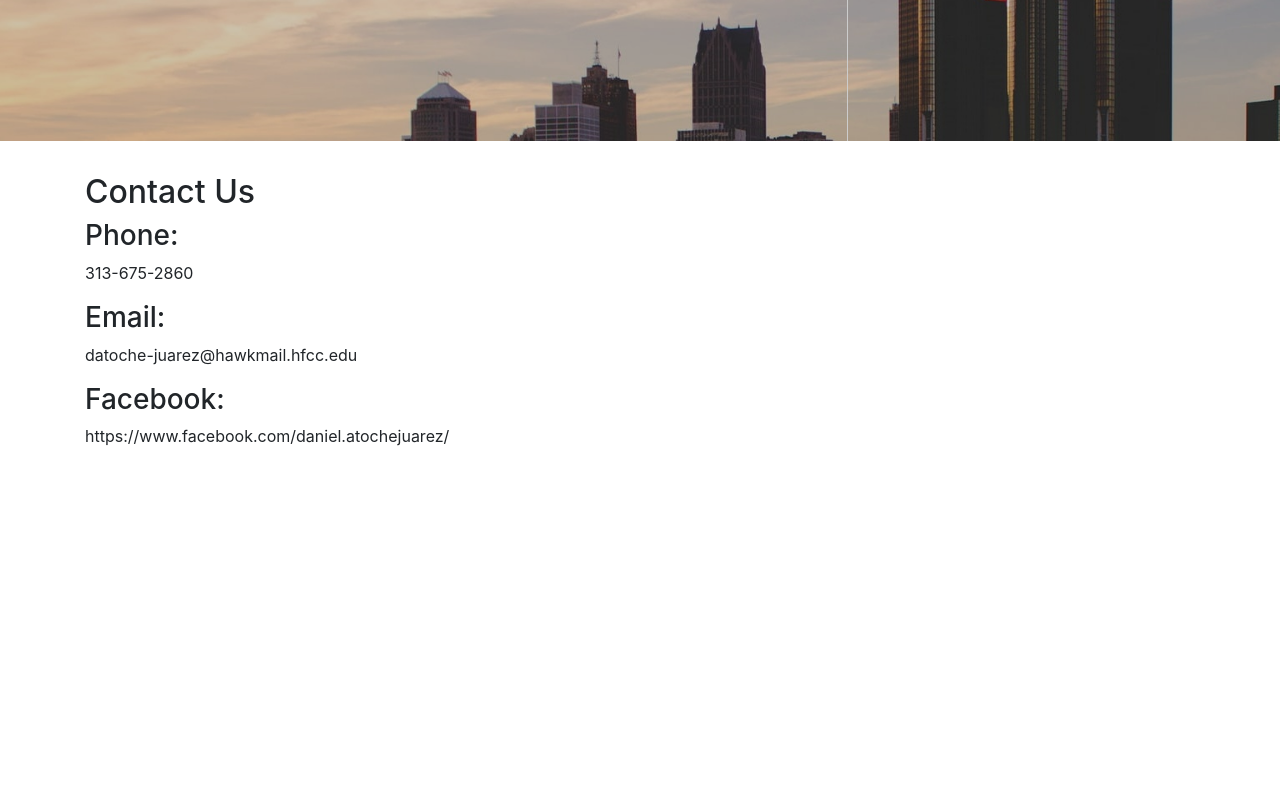
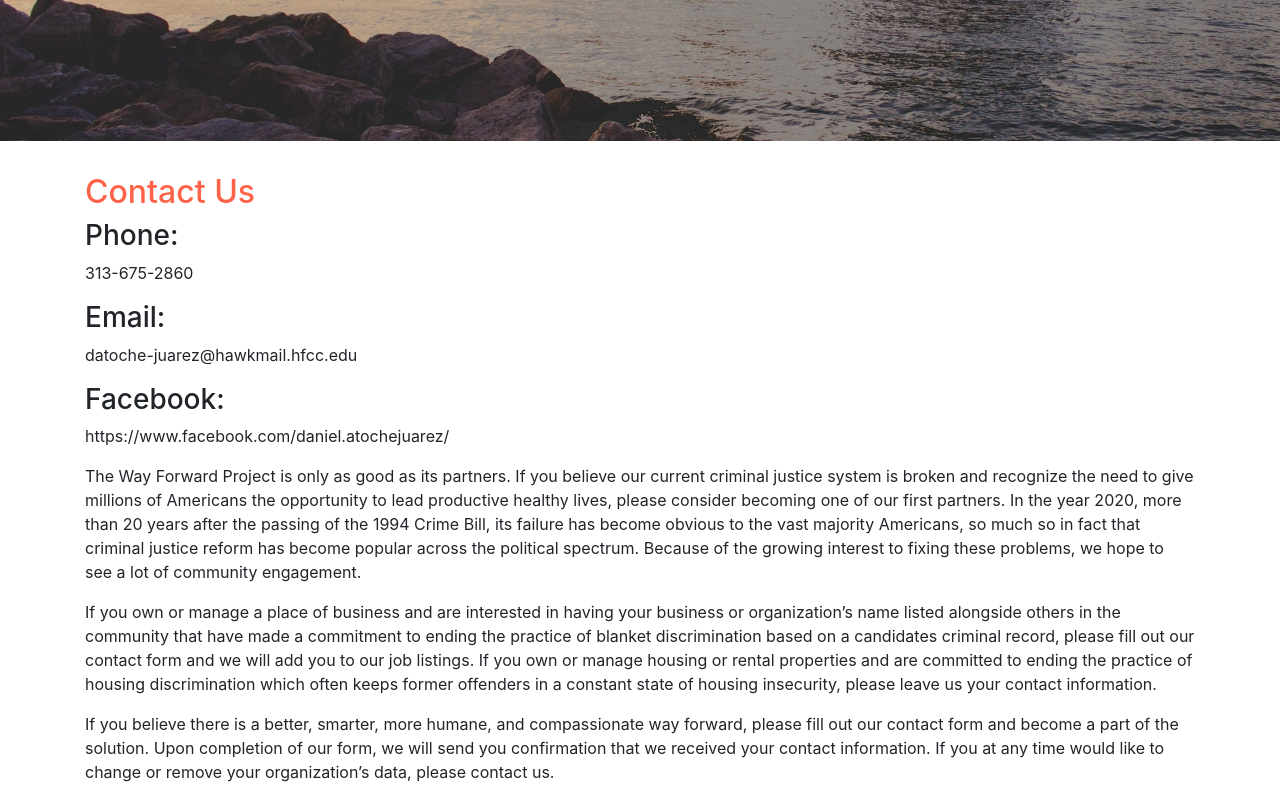
Before and after one commit to datoche-juarez/HON-231-Front-End, a React (Create React App) app: page /contact in a window 1280 px wide. Shown: the part 245-1045 px from the top of the page. Before the commit the page ends 800 px from the top, so only its background shows below. Built offline with nearby package versions, Linux system fonts and the light colour scheme.

Commit message:
Changed color layout for contact title and added contact page information (Contact.js)...

```diff
--- a/src/Contact.js
+++ b/src/Contact.js
@@ -1,13 +1,34 @@
 import React from 'react';
+
+const styleh2 = {color: '#FF6347'};
+
 
 export const Contact = () =>  (
         <div>
-            <h2>Contact Us</h2>
+            <h2 style= {styleh2}>Contact Us</h2>
             <h3>Phone:</h3>
             <p>313-675-2860</p>
             <h3>Email:</h3>
             <p>datoche-juarez@hawkmail.hfcc.edu</p>
             <h3>Facebook:</h3>
             <p>https://www.facebook.com/daniel.atochejuarez/</p>
+            <p>The Way Forward Project is only as good as its partners. If you believe our current criminal
+             justice system is broken and recognize the need to give millions of Americans the opportunity
+             to lead productive healthy lives, please consider becoming one of our first partners. In the
+             year 2020, more than 20 years after the passing of the 1994 Crime Bill, its failure has become
+             obvious to the vast majority Americans, so much so in fact that criminal justice reform has
+             become popular across the political spectrum. Because of the growing interest to fixing these
+             problems, we hope to see a lot of community engagement.</p>
+            <p>If you own or manage a place of business and are interested in having your business or
+             organization&rsquo;s name listed alongside others in the community that have made a commitment
+             to ending the practice of blanket discrimination based on a candidates criminal record, please
+             fill out our contact form and we will add you to our job listings. If you own or manage housing
+             or rental properties and are committed to ending the practice of housing discrimination which
+             often keeps former offenders in a constant state of housing insecurity, please leave us your
+             contact information. &nbsp;</p>
+            <p>If you believe there is a better, smarter, more humane, and compassionate way forward, please
+             fill out our contact form and become a part of the solution. Upon completion of our form, we will
+             send you confirmation that we received your contact information. If you at any time would like to
+             change or remove your organization&rsquo;s data, please contact us.</p>
         </div>
     )
```
